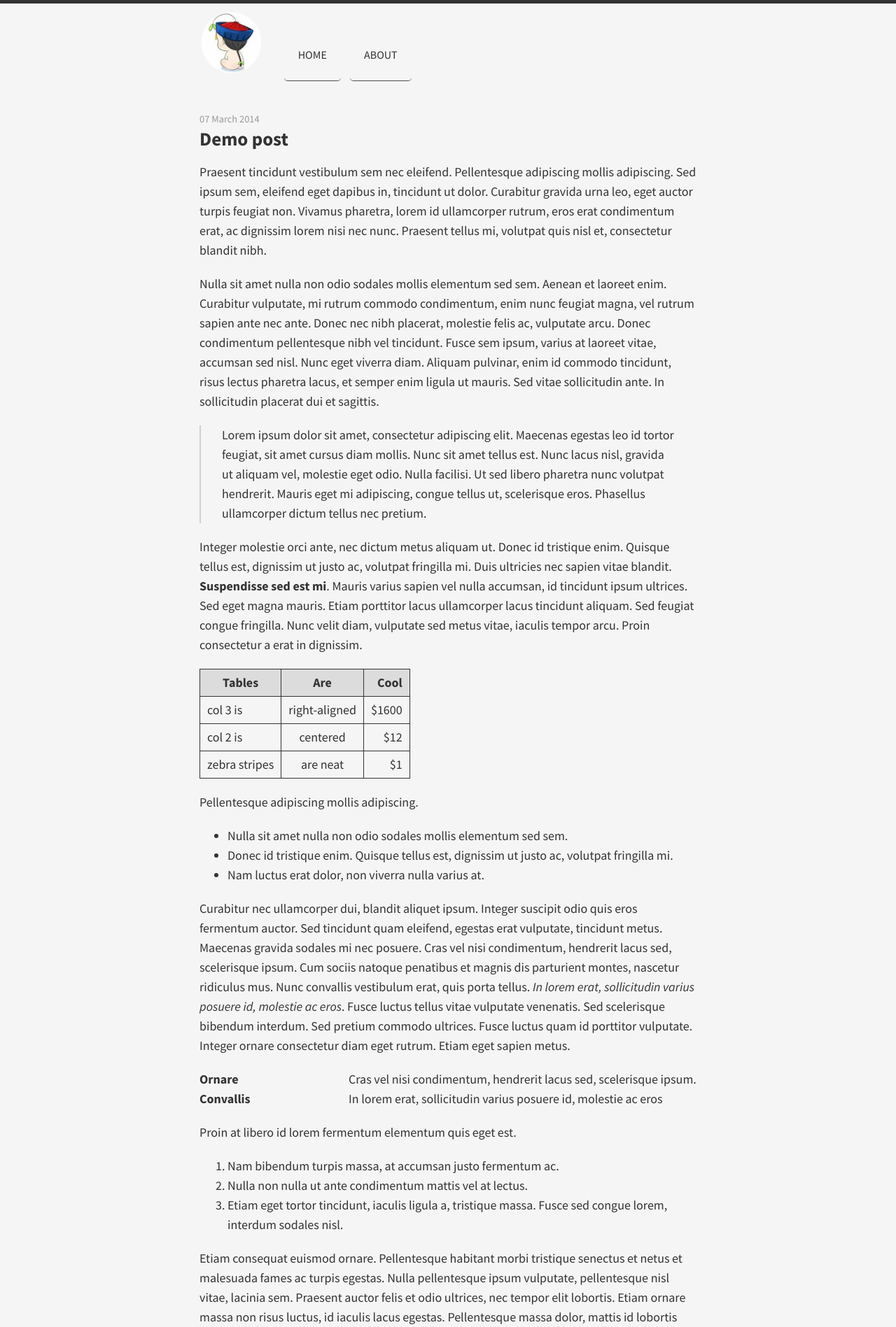
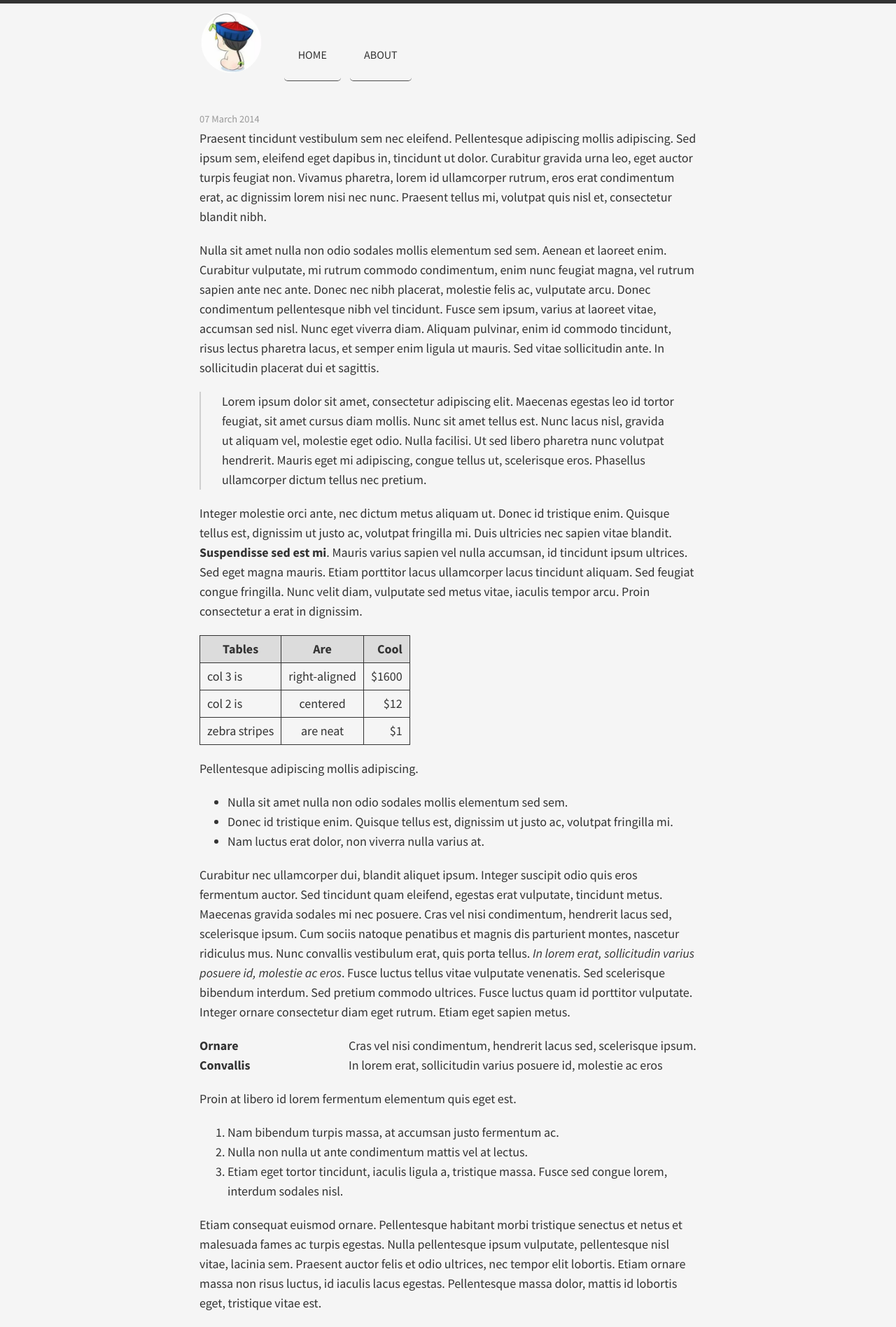
Before and after one commit to xiaoshi943/xiaoshi943.github.io, a Jekyll site: the page built from _posts/2014-03-07-demo-post.markdown, in a window 1280 px wide. Shown: the top 1897 px of the page at 70% size. Built offline with Jekyll 4.4.1, drawn with Linux system fonts in a browser that asks for light colours; nearby versions of some CDN libraries.

Commit message:
change post.html

```diff
--- a/_layouts/post.html
+++ b/_layouts/post.html
@@ -4,7 +4,7 @@ layout: default
 
 <article class="single row gutters">
   <time class="published" datetime="{{ page.date | date: '%Y-%m-%d' }}">{{ page.date | date_to_long_string }}</time>
-  <h2>{{ page.title }}</h2>
+  <!-- <h2>{{ page.title }}</h2> -->
 
   {{ content }}
 </article>
--- a/public/css/responsive.gs.12col.css
+++ b/public/css/responsive.gs.12col.css
@@ -20,7 +20,7 @@
 /*	MAIN CONTAINER
 	Set the width to whatever you want the width of your site to be. */
 .container {
-	max-width: 900px;
+	max-width: 800px;
 	margin: 0 auto;
 }
 
```
